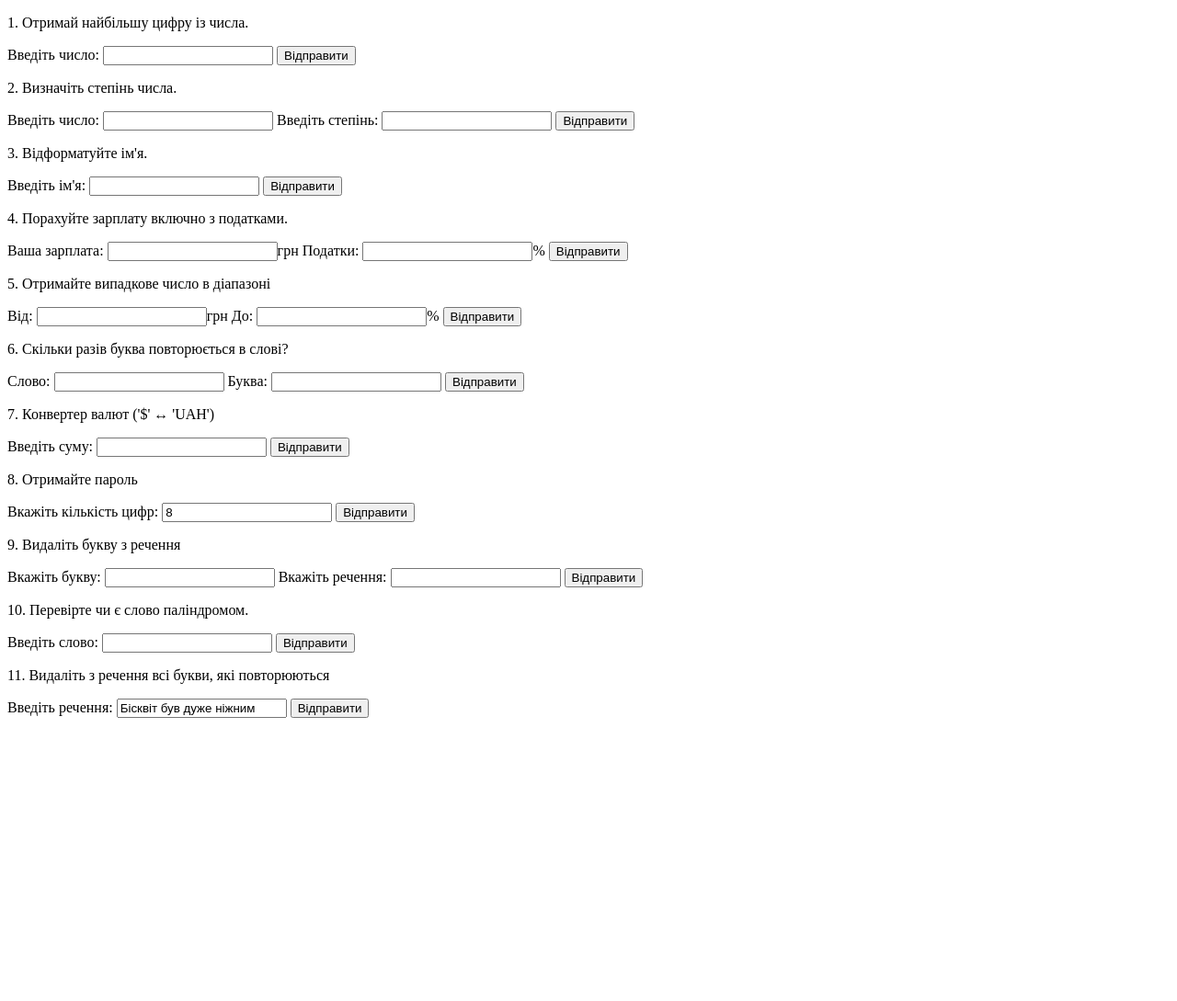
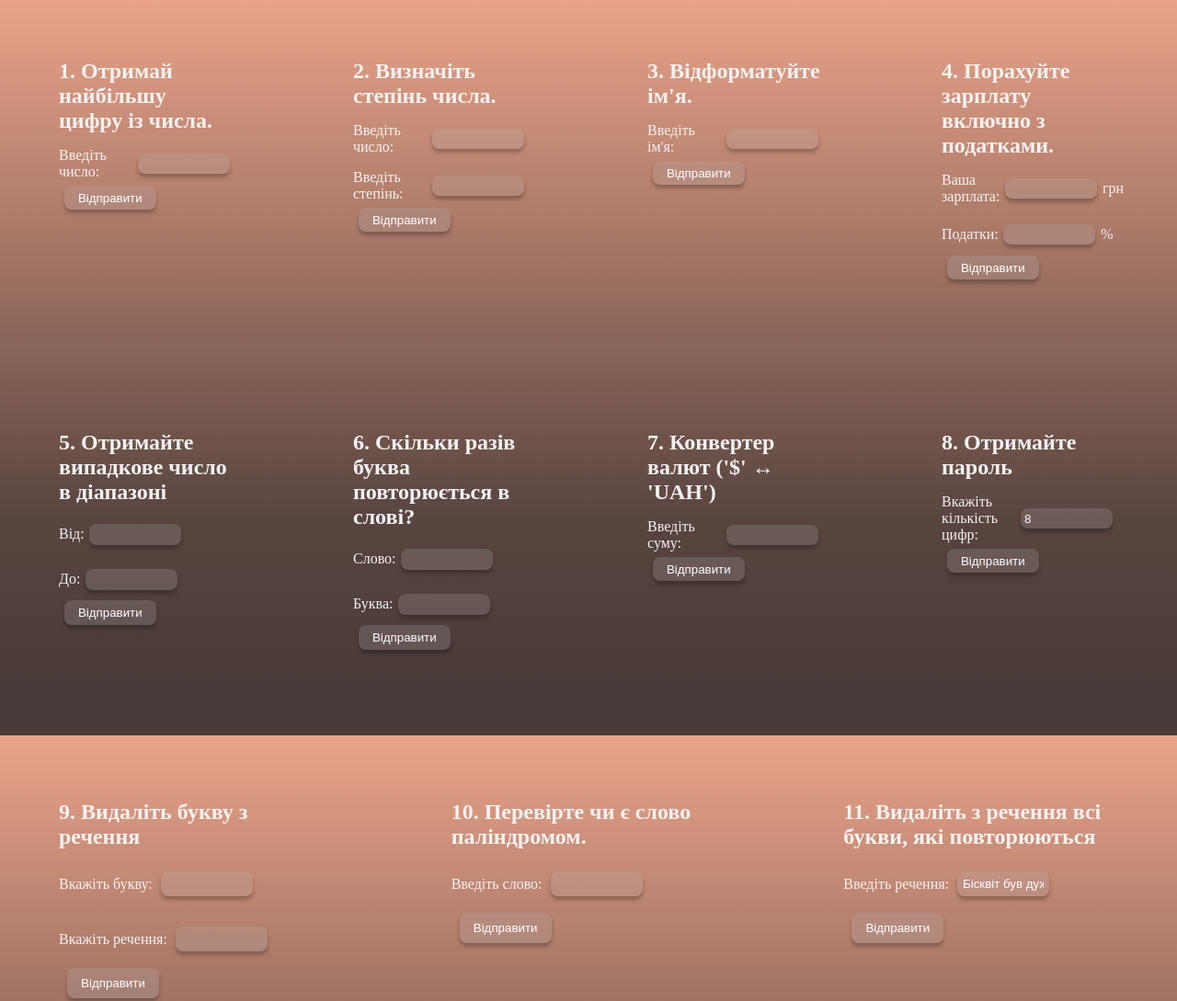
Before and after one commit to olhafastiuk/cursorADVANCED, a plain HTML site: page hw-3/hw-3.html in a window 1280 px wide. Shown: the top 1089 px of the page at 92% size. Before the commit the page ends 800 px from the top, so only its background shows below. Drawn offline with Linux system fonts and the light colour scheme.

Commit message:
HW #3: Add styles. Fix 5 function

```diff
--- a/hw-3/hw-3.html
+++ b/hw-3/hw-3.html
@@ -4,128 +4,157 @@
     <meta charset="UTF-8">
     <meta http-equiv="X-UA-Compatible" content="IE=edge">
     <meta name="viewport" content="width=device-width, initial-scale=1.0">
+    <link rel="stylesheet" href="./style_hw-3.css">
     <title>HW #3</title>
 </head>
 <body>
     <form class="block" name="form_1">
-        <p>1. Отримай найбільшу цифру із числа.</p>
+        <h2>1. Отримай найбільшу цифру із числа.</h2>
         <div class="input">
             <span>Введіть число:</span>
             <input type="number" id="input-1">
-        <input type="submit" value="Відправити">
         </div>
-    </form>
+        <input type="submit" value="Відправити"class="submit">
         <p id="output-1" ></p>
 
+    </form>
+
     <form class="block" name="form_2">
-        <p>2. Визначіть степінь числа.</p>
+        <h2>2. Визначіть степінь числа.</h2>
         <div class="input">
             <span>Введіть число:</span>
             <input type="number" id="input-2_1">
+        </div>
+        <div class="input">
             <span>Введіть степінь:</span>
             <input type="number" id="input-2_2">
-        <input type="submit" value="Відправити">
         </div>
-    </form>
+        <input type="submit" value="Відправити" class="submit">
         <p id="output-2" ></p>
 
+    </form>
+
+
     <form class="block" name="form_3">
-        <p>3. Відформатуйте ім'я.</p>
+        <h2>3. Відформатуйте ім'я.</h2>
         <div class="input">
             <span>Введіть ім'я:</span>
             <input type="text" id="input-3">
-        <input type="submit" value="Відправити">
         </div>
-    </form>
+        <input type="submit" value="Відправити" class="submit">
          <p id="output-3" ></p>
 
+    </form>
+
+
     <form class="block" name="form_4">
-        <p>4. Порахуйте зарплату включно з податками.</p>
+        <h2>4. Порахуйте зарплату включно з податками.</h2>
         <div class="input">
             <span>Ваша зарплата:</span>
             <input type="number" id="input-4_1">грн
+        </div>
+        <div class="input">
             <span>Податки:</span>
             <input type="number" id="input-4_2">%
-        <input type="submit" value="Відправити">
         </div>
-    </form>
+        <input type="submit" value="Відправити" class="submit">
         <p id="output-4" ></p>
 
+    </form>
+
     <form class="block" name="form_5">
-        <p>5. Отримайте випадкове число в діапазоні</p>
+        <h2>5. Отримайте випадкове число в діапазоні</h2>
         <div class="input">
             <span>Від:</span>
-        <input type="number" id="input-5_1">грн
+            <input type="number" id="input-5_1">
+        </div>
+        <div class="input">
             <span>До:</span>
-        <input type="number" id="input-5_2">%
-        <input type="submit" value="Відправити">
+            <input type="number" id="input-5_2">
         </div>
-    </form>
+        <input type="submit" value="Відправити" class="submit">
         <p id="output-5" ></p>
 
+    </form>
+
     <form class="block" name="form_6">
-        <p>6. Cкільки разів буква повторюється в слові?</p>
+        <h2>6. Cкільки разів буква повторюється в слові?</h2>
         <div class="input">
             <span>Слово:</span>
             <input type="text" id="input-6_1">
+        </div>
+        <div class="input">
             <span>Буква:</span>
             <input type="text" id="input-6_2" maxlength="1">
-        <input type="submit" value="Відправити">
         </div>
-    </form>
+        <input type="submit" value="Відправити" class="submit">
         <p id="output-6" ></p>
 
+    </form>
+
     <form class="block" name="form_7">
-        <p>7. Конвертер валют ('$' ↔ 'UAH')</p>
+        <h2>7. Конвертер валют ('$' ↔ 'UAH')</h2>
         <div class="input">
             <span>Введіть суму:</span>
             <input type="text" id="input-7">
-        <input type="submit" value="Відправити">
         </div>
-    </form>
+        <input type="submit" value="Відправити" class="submit">
         <p id="output-7" ></p>
 
+    </form>
+
+
     <form class="block" name="form_8">
-        <p>8. Отримайте пароль</p>
+        <h2>8. Отримайте пароль</h2>
         <div class="input">
             <span>Вкажіть кількість цифр:</span>
             <input type="number" id="input-8" value="8">
-        <input type="submit" value="Відправити">
         </div>
-    </form>
+        <input type="submit" value="Відправити" class="submit">
         <p id="output-8" ></p>
 
+    </form>
+
+
     <form class="block" name="form_9">
-        <p>9. Видаліть букву з речення</p>
+        <h2>9. Видаліть букву з речення</h2>
         <div class="input">
             <span>Вкажіть букву:</span>
             <input type="text" id="input-9_1" maxlength = "1">
+        </div>
+        <div class="input">
             <span>Вкажіть речення:</span>
             <input type="text" id="input-9_2" >
-        <input type="submit" value="Відправити">
         </div>
-    </form>
+        <input type="submit" value="Відправити" class="submit">
         <p id="output-9" ></p>
 
+    </form>
+
+
     <form class="block" name="form_10">
-        <p>10. Перевірте чи є слово паліндромом.</p>
+        <h2>10. Перевірте чи є слово паліндромом.</h2>
         <div class="input">
             <span>Введіть слово:</span>
             <input type="text" id="input-10">
-        <input type="submit" value="Відправити">
         </div>
-    </form>
+        <input type="submit" value="Відправити" class="submit">
         <p id="output-10" ></p>
 
+    </form>
+
+
     <form class="block" name="form_11">
-        <p>11. Видаліть з речення всі букви, які повторюються</p>
+        <h2>11. Видаліть з речення всі букви, які повторюються</h2>
         <div class="input">
             <span>Введіть речення:</span>
             <input type="text" id="input-11" value="Бісквіт був дуже ніжним">
-        <input type="submit" value="Відправити">
         </div>
+        <input type="submit" value="Відправити" class="submit">
+        <p id="output-11" ></p>
+
     </form>
-    <p id="output-11" ></p>
+
     <script src="./script.js"></script>
 </body>
 </html>
--- a/hw-3/script.js
+++ b/hw-3/script.js
@@ -90,15 +90,14 @@ document.forms.form_4.onsubmit = function(){
 
 // 5. Створити функцію, яка повертає випадкове ціле число в діапазоні від N до M.
 // Приклад: getRandomNumber(1, 10) -> 5
-let date = new Date();
-let seed = date.getSeconds();
-function getRandomNumber(numberStart, numberFinish){
+
+function getRandomNumber(numberStart, numberFinish, seed){
     number1 = Math.min(numberStart, numberFinish);
     number2 = Math.max(numberStart, numberFinish);
     let random = (seed * seed).toString().padStart(4, '0').slice(1,3);
     seed2 = parseInt(random);
     while (seed == seed2){
-        seed2 = date.getSeconds() + 1;
+        seed2 = date.getSeconds();
         random = (seed2 * seed2).toString().padStart(4, '0').slice(1,3);
         seed2 = parseInt(random);
     }
@@ -108,13 +107,16 @@ function getRandomNumber(numberStart, numberFinish){
     return result;
 }
 document.forms.form_5.onsubmit = function(){
-
+    let date = new Date();
+    let seed = date.getSeconds();
     let number1 = Number(document.getElementById('input-5_1').value);
     let number2 = Number(document.getElementById('input-5_2').value);
 
-    document.getElementById("output-5").innerHTML = `Ваше число: ${getRandomNumber(number1, number2)}`;
+    document.getElementById("output-5").innerHTML = `Ваше число: ${getRandomNumber(number1, number2, seed)}`;
     return false;
 }
+
+
 
 // 6. Створити функцію, яка рахує скільки разів певна буква повторюється в слові.
 // Приклад: countLetter("а", "Асталавіста") -> 4
@@ -151,11 +153,11 @@ function convertCurrency(str){
 
         if (str[i]=='$'){
             output = Number(newStr) * 25;
-            output = output + 'UAH';
+            output = output + ' UAH';
         }
         if (str[i]=='U'&& str[i+1]=="A" && str[i+2]=="H"){
             output = Number(newStr) / 25;
-            output = output + '$';
+            output = output + ' $';
         }
 
         newStr = newStr + str[i];
--- /dev/null
+++ b/hw-3/style_hw-3.css
@@ -0,0 +1,58 @@
+*{
+    box-sizing: border-box;
+    padding: 0;
+    margin: 0;
+    color: rgb(243, 242, 242);
+}
+
+body{
+    display: flex;
+    flex-wrap: wrap;
+    justify-content: center;
+    background: linear-gradient(180deg, #e99d81ef 0%, #452f2ae5 70.83%, #2c1d1ade 95.83%) fixed;
+    background-repeat:no-repeat;
+    width: 100vw;
+    height: 100vh;
+
+}
+
+.block{
+    display: flex;
+    flex-wrap: wrap;
+    margin: 5%;
+    flex: 1;
+    display: inline-block;
+    width: 800px;
+}
+
+input{
+    background: rgba(177, 175, 175, 0.219);
+    color: white;
+    outline: none;
+    border: none;
+    border-radius: 8px;
+    width: 100px;
+    padding: 2%;
+    margin: 3%;
+    box-shadow: 0px 4px 4px rgba(0, 0, 0, 0.25);
+}
+
+p{
+    color: black;
+    margin-bottom: 30px;
+}
+
+.input{
+    margin-top: 15px;
+    display: flex;
+    align-items: center;
+}
+
+.submit{
+    padding: 3% 5%;
+    cursor: pointer;
+}
+.submit:hover{
+    background-color: #fff;
+    color: coral;
+}
```
Lines whose indentation alone changed are shown as unchanged.
